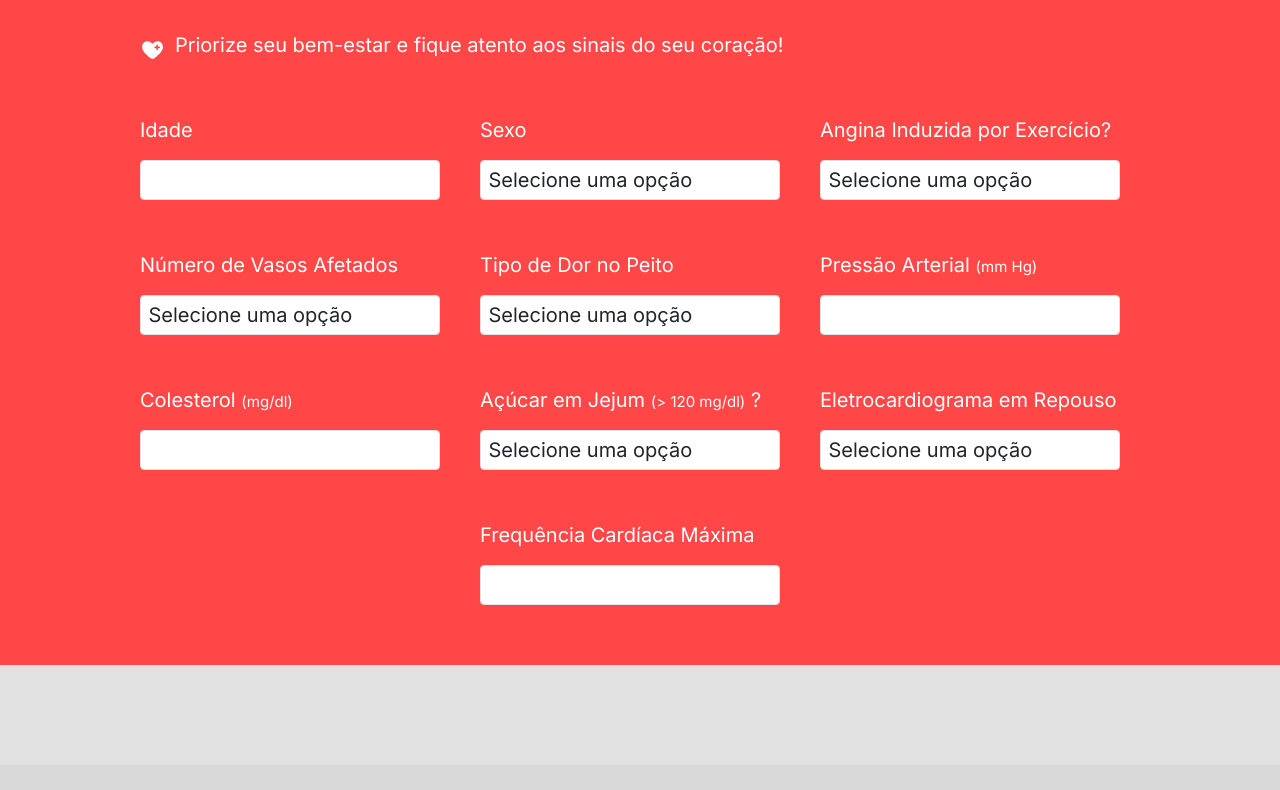
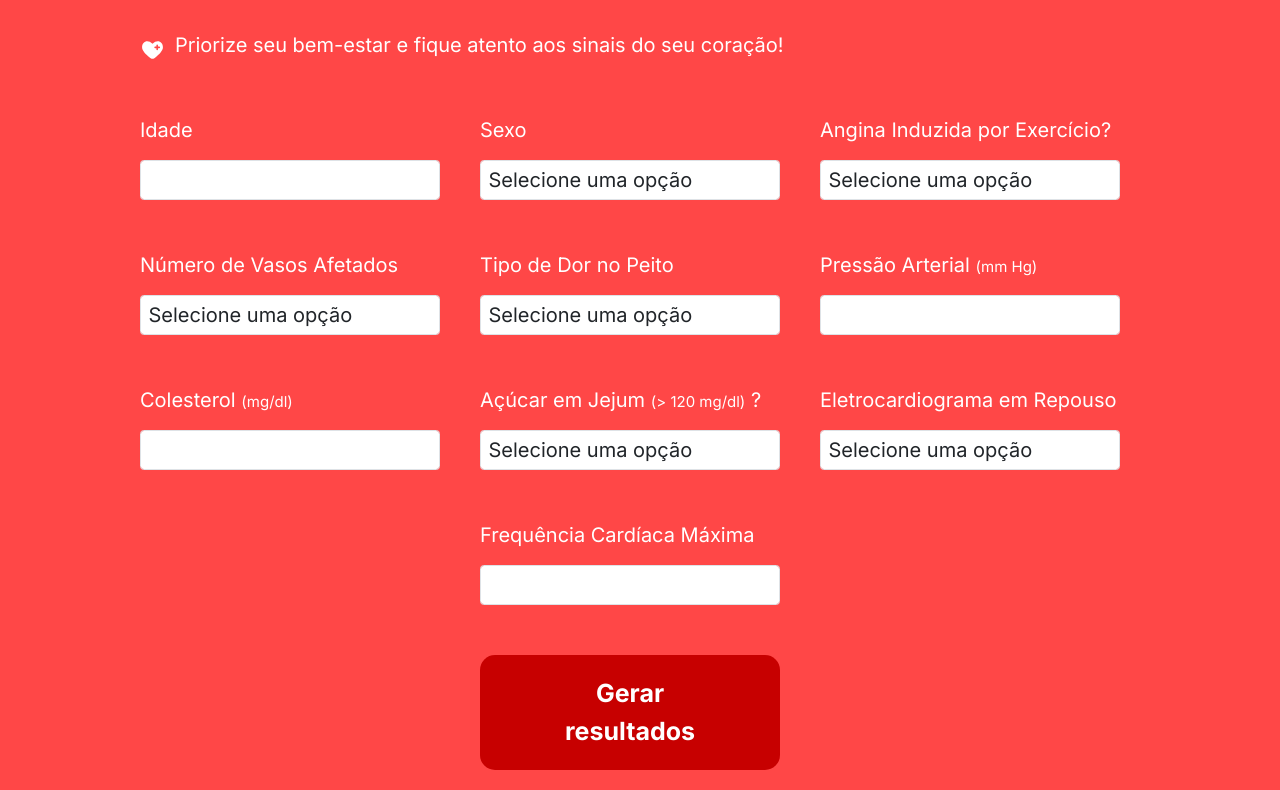
Before and after one commit to lohhan/heart-aware-project, a React (Vite) app in the folder heartaware-project/: page / in a window 1280 px wide. Shown: the part 750-1540 px from the top of the page. Built offline with nearby package versions, Linux system fonts and the light colour scheme.

Commit message:
Criacao das rotas

```diff
--- a/heartaware-project/package.json
+++ b/heartaware-project/package.json
@@ -10,6 +10,7 @@
     "preview": "vite preview"
   },
   "dependencies": {
+    "axios": "^1.7.7",
     "react": "^18.3.1",
     "react-dom": "^18.3.1",
     "react-router-dom": "^6.26.2",
--- a/heartaware-project/src/components/formulario/Form.jsx
+++ b/heartaware-project/src/components/formulario/Form.jsx
@@ -1,20 +1,61 @@
 import styles from "./Form.module.css";
+// import api from '' // Rota para o arquivo backend
+import { useEffect, useState, useRef } from "react";
+const FormComponent = () => {
 
-const FormComponent = () => {
+const inputAge = useRef()
+const inputGen = useRef()
+const inputAg = useRef()
+const inputVasos = useRef()
+const inputPain = useRef()
+const inputPress = useRef()
+const inputColes = useRef()
+const inputSugar = useRef()
+const inputEletro = useRef()
+const inputFreq = useRef()
+
+async function createResults() {
+  await api.post('/',{ //rota para o post
+    age: inputAge.current.value,
+    gen: inputGen.current.value,
+    ag: inputAg.current.value,
+    vasos: inputVasos.current.value,
+    pain: inputPain.current.value,
+    press: inputPress.current.value,
+    coles: inputColes.current.value,
+    sugar: inputSugar.current.value,
+    eletro: inputEletro.current.value,
+    freq: inputFreq.current.value
+  })
+}
+
+const[results, setResults] = useState([])
+
+async function getResults() {
+  const resultsFromApi = await api.get('/') //rota para get dos resultados
+
+  setResults(resultsFromApi.data)
+  console.log(results)
+}
+
+useEffect(()=>{
+  getResults()
+}, [])
+
   return (
     <form className={styles.formContainer}>
       <div className="mb-3">
         <label className="form-label">
           <p>Idade</p>
         </label>
-        <input type="number" className={`form-control ${styles.largeInput}`} />
+        <input type="number" className={`form-control ${styles.largeInput}`} ref={inputAge}/>
       </div>
 
       <div className="mb-3">
         <label className="form-label">
           <p>Sexo</p>
         </label>
-        <select className={`form-control ${styles.largeInput}`}>
+        <select className={`form-control ${styles.largeInput}`} ref={inputGen}>
           <option value="" disabled selected>
             Selecione uma opção
           </option>
@@ -27,7 +68,7 @@ const FormComponent = () => {
         <label className="form-label">
           <p>Angina Induzida por Exercício?</p>
         </label>
-        <select className={`form-control ${styles.largeInput}`}>
+        <select className={`form-control ${styles.largeInput}`} ref={inputAg}>
           <option value="" disabled selected>
             Selecione uma opção
           </option>
@@ -40,7 +81,7 @@ const FormComponent = () => {
         <label className="form-label">
           <p>Número de Vasos Afetados</p>
         </label>
-        <select className={`form-control ${styles.largeInput}`}>
+        <select className={`form-control ${styles.largeInput}`} ref={inputVasos}>
           <option value="" disabled selected>
             Selecione uma opção
           </option>
@@ -55,7 +96,7 @@ const FormComponent = () => {
         <label className="form-label">
           <p>Tipo de Dor no Peito</p>
         </label>
-        <select className={`form-control ${styles.largeInput}`}>
+        <select className={`form-control ${styles.largeInput}`} ref={inputPain}>
           <option value="" disabled selected>
             Selecione uma opção
           </option>
@@ -72,7 +113,7 @@ const FormComponent = () => {
             Pressão Arterial <span>(mm Hg)</span>
           </p>
         </label>
-        <input type="number" className={`form-control ${styles.largeInput}`} />
+        <input type="number" className={`form-control ${styles.largeInput}`} ref={inputPress}/>
       </div>
 
       <div className="mb-3">
@@ -81,7 +122,7 @@ const FormComponent = () => {
             Colesterol <span>(mg/dl)</span>
           </p>
         </label>
-        <input type="number" className={`form-control ${styles.largeInput}`} />
+        <input type="number" className={`form-control ${styles.largeInput}`} ref={inputColes}/>
       </div>
 
       <div className="mb-3">
@@ -90,7 +131,7 @@ const FormComponent = () => {
             Açúcar em Jejum <span>(&gt; 120 mg/dl)</span> ?
           </p>
         </label>
-        <select className={`form-control ${styles.largeInput}`}>
+        <select className={`form-control ${styles.largeInput}`} ref={inputSugar}>
           <option value="" disabled selected>
             Selecione uma opção
           </option>
@@ -103,7 +144,7 @@ const FormComponent = () => {
         <label className="form-label">
           <p>Eletrocardiograma em Repouso</p>
         </label>
-        <select className={`form-control ${styles.largeInput}`}>
+        <select className={`form-control ${styles.largeInput}`} ref={inputEletro}>
           <option value="" disabled selected>
             Selecione uma opção
           </option>
@@ -119,8 +160,20 @@ const FormComponent = () => {
         <label className="form-label">
           <p>Frequência Cardíaca Máxima</p>
         </label>
-        <input type="number" className={`form-control ${styles.largeInput}`} />
+        <input type="number" className={`form-control ${styles.largeInput}`} ref={inputFreq}/>
       </div>
+
+      <div className={`mb-3 ${styles.lastInput}`}>
+        <label className="form-label">
+          <button className={styles.botaogerar} type="button" onClick={createResults}>Gerar resultados</button>
+        </label>
+      </div>
+
+      {results.map((results) => (
+        <div>
+          <p>Result: <span>{results.result}</span></p>
+        </div>
+      ))}
     </form>
   );
 };
--- a/heartaware-project/src/components/formulario/Form.module.css
+++ b/heartaware-project/src/components/formulario/Form.module.css
@@ -18,3 +18,12 @@
   grid-column: 2;
   justify-self: center;
 }
+.botaogerar{
+  padding: 2rem 5rem;
+  border: none;
+  border-radius: 1.5rem;
+  background-color: #C70000;
+  color: #ffffff;
+  font-size: 2.5rem;
+  font-weight: bold;
+}
--- a/heartaware-project/src/pages/Home/Home.jsx
+++ b/heartaware-project/src/pages/Home/Home.jsx
@@ -3,6 +3,7 @@ import icon1 from "../../assets/Home/icone1.svg";
 import icon2 from "../../assets/Home/icone2.svg";
 import icon3 from "../../assets/Home/icone3.svg";
 import FormComponent from "../../components/formulario/Form";
+
 
 function Home() {
   return (
```
Also changed, not shown: heartaware-project/src/services/api.js (added, +7 -0 lines), 1 other file (tests, documents, lock files or other folders).
